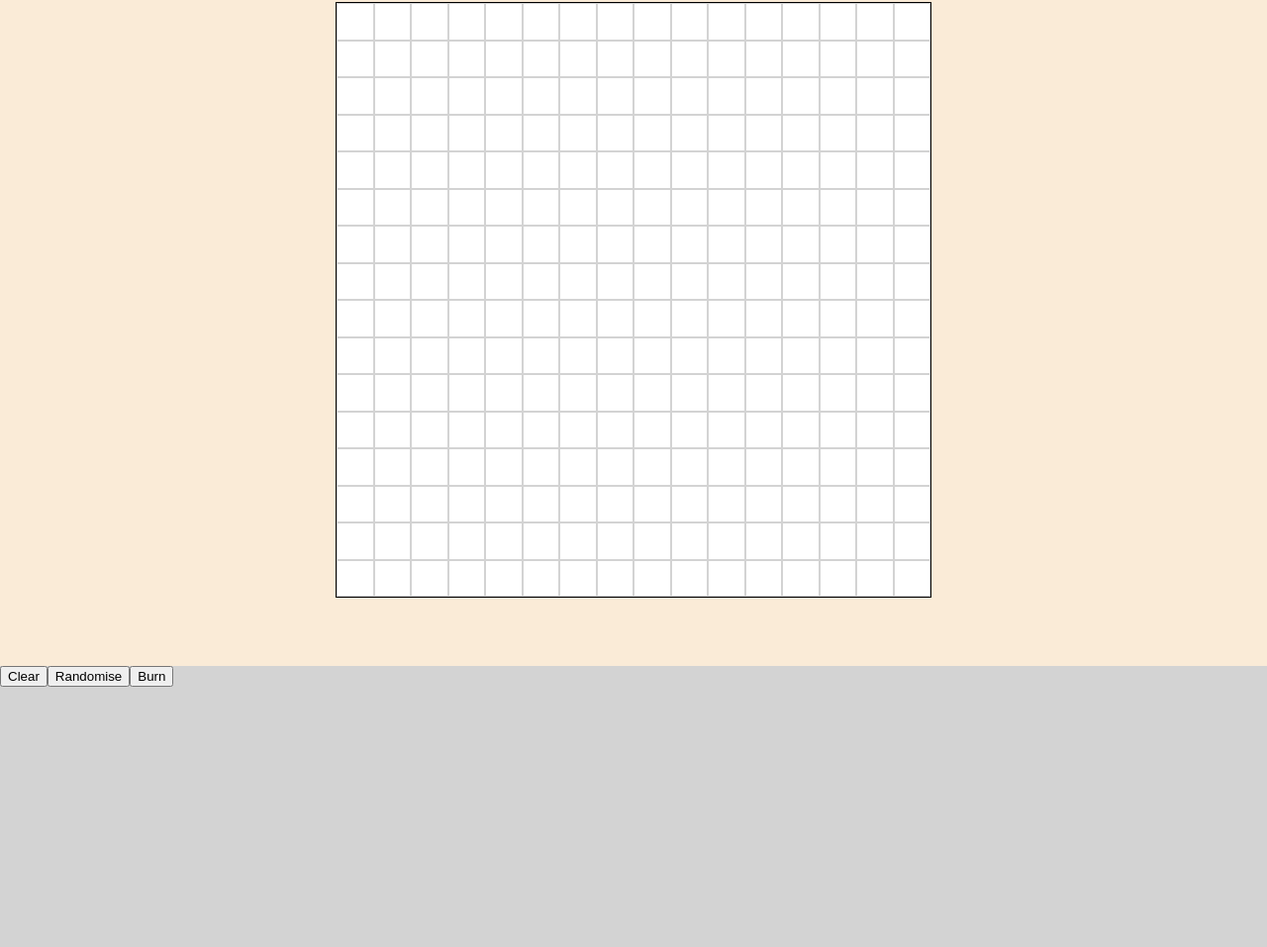
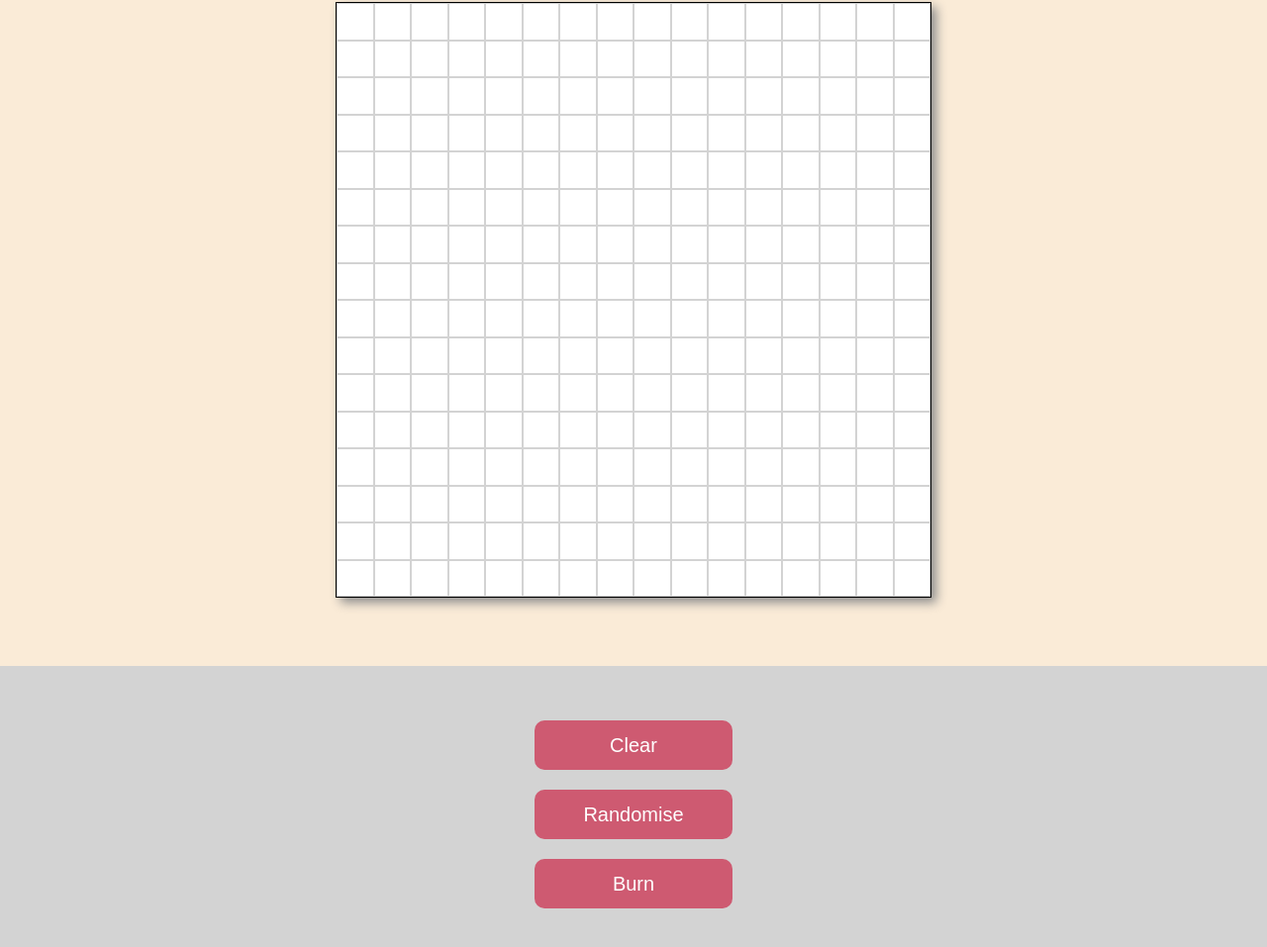
Before and after one commit to KamBrz/Etch-A-Sketch, a plain HTML site: page index.html in a window 1280 px wide. Shown: the part 127-1084 px from the top of the page at 99% size. Drawn offline with Linux system fonts and the light colour scheme.

Commit message:
ADD THE BURN BUTTON AND CHANGE BACKGROUND IN CSS

```diff
--- a/script.js
+++ b/script.js
@@ -1,4 +1,3 @@
-
 // Create body elements and containers
 const body = document.querySelector('body');
 
@@ -20,7 +19,6 @@ bottomHalf.classList.add('bottomHalf');
 body.appendChild(bottomHalf);
 
 // Create grid based on sideSize
-
 let sideSize = 16;
 
 function createGrid(sideSize) {
@@ -43,7 +41,6 @@ function createGrid(sideSize) {
 createGrid(sideSize);
 
 // Create a 'Clear' button
-
 const clearButton = document.createElement('button');
 clearButton.innerHTML = 'Clear';
 clearButton.classList.add('clearButton');
@@ -57,7 +54,6 @@ clearButton.addEventListener('click', () => {
 });
 
 // Create a 'Randomiser' button for onHover color
-
 const randomButton = document.createElement('button');
 randomButton.innerHTML = 'Randomise';
 randomButton.classList.add('clearButton');
@@ -78,7 +74,6 @@ randomButton.addEventListener('click', () => {
 })
 
 // Create a 'Burn' button
-
 const burnButton = document.createElement('button');
 burnButton.innerHTML = 'Burn';
 burnButton.classList.add('clearButton');
--- a/styles.css
+++ b/styles.css
@@ -1,6 +1,7 @@
 body {
-    background-color: rgb(248, 196, 175);
+    background-color: lightgray;
     margin: 0px;
+    padding: 0px;
 }
 
 .topHalf {
@@ -24,6 +25,7 @@ body {
     border: 1px black;
     border-style: solid;
     display: flex;
+    box-shadow: 5px 5px 10px rgb(141, 141, 141);
 }
 
 .horizontalBox {
@@ -37,10 +39,33 @@ body {
     flex: 1;
     border: 1px lightgrey;
     border-style: solid;
+}
 
+.mouseover {
+    background-color: black;
 }
 
 .bottomHalf {
     background-color: lightgray;
     height: 300px;
+    display: flex;
+    flex-direction: column;
+    justify-content: center;
+    align-items: center;
+    gap: 20px;
 }
+
+.clearButton {
+    width: 200px;
+    height: 50px;
+    border-radius: 10px;
+    border-style: none;
+    background-color: rgb(206, 90, 113);
+    color: white;
+    font-size: 20px;
+}
+
+.clearButton:active {
+    background-color:rgb(131, 58, 72);
+    box-shadow: 5px 10px 5px rgb(107, 47, 59) inset;
+}
```
